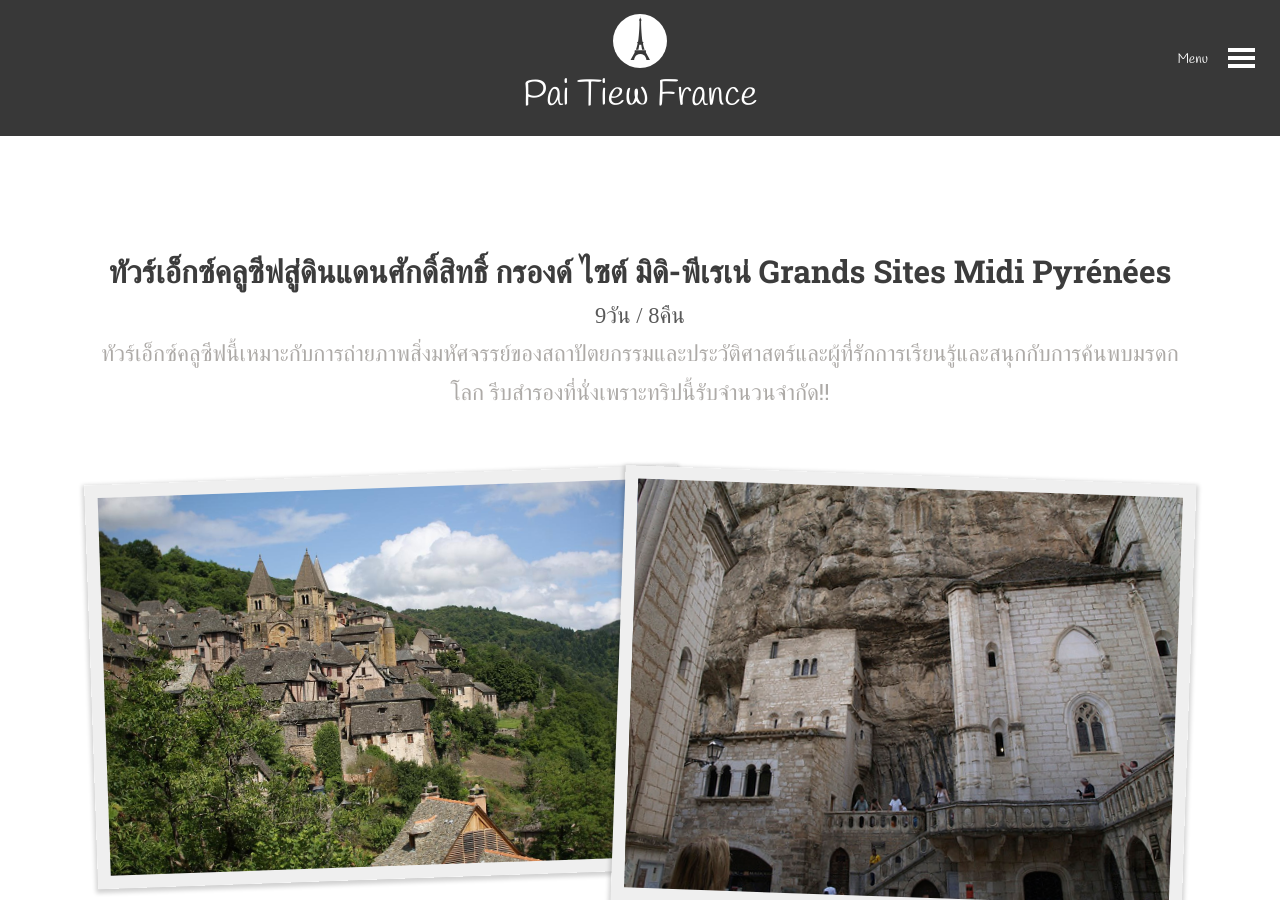
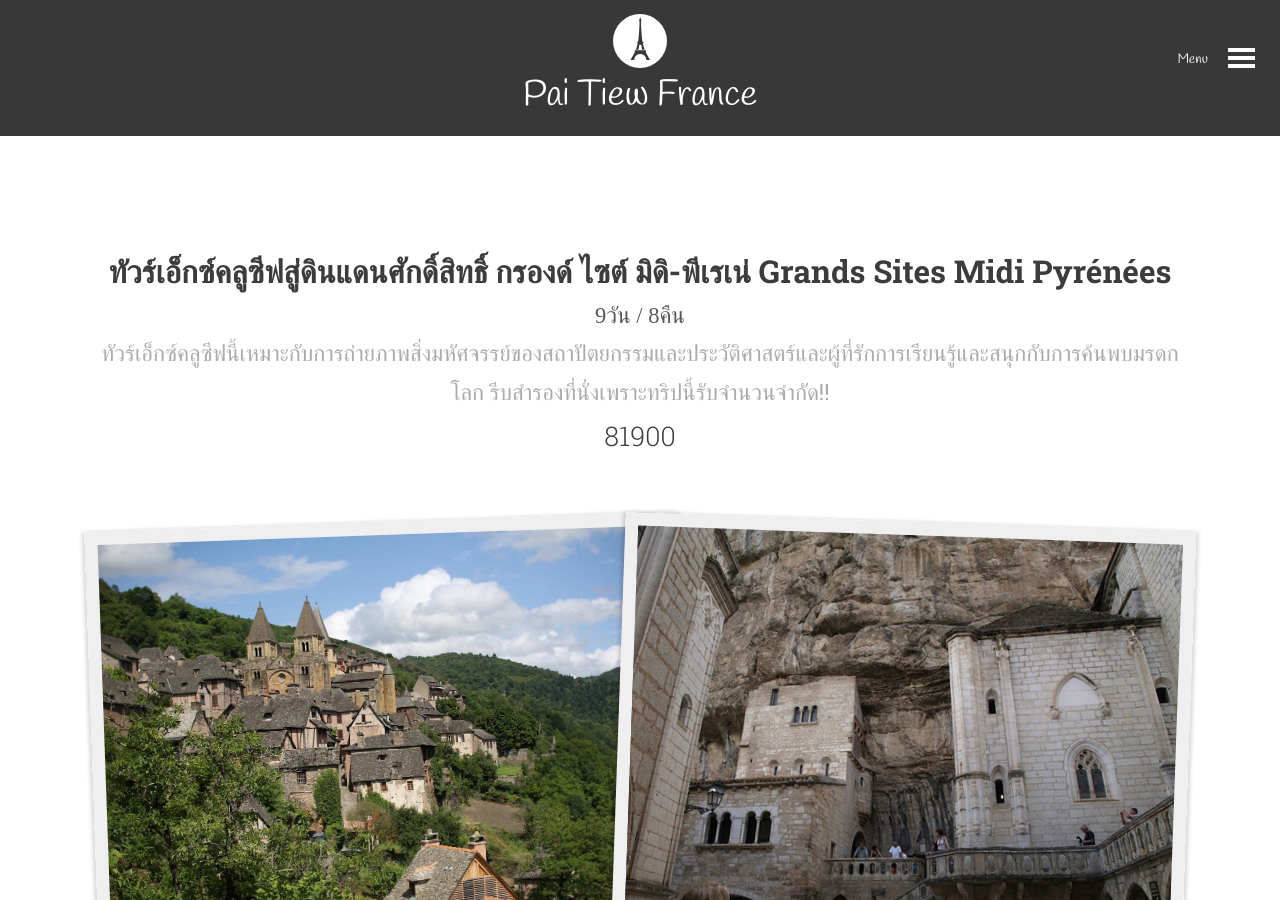
Before and after one commit to paitiewfrance/paitiewfrance.github.io, a Jekyll site: the page built from tour-languedoc-roussillon-midi-pyrenee/grand-site-pyrenees.md, in a window 1280 px wide and 900 px high. Built offline with Jekyll 4.4.1, drawn with Linux system fonts in a browser that asks for light colours; nearby versions of some CDN libraries; some web fonts are replaced.

Commit message:
Add price

```diff
--- a/_layouts/tour.html
+++ b/_layouts/tour.html
@@ -13,6 +13,9 @@ layout: default
                   {{page.remark}}
               </h5>
           {% endif %}
+        {% if page.price %}
+           <h3>{{page.price}}</h3>
+        {% endif %}
     </header>
     {% if page.img %}
          <div class="intro-picture nop">
```
